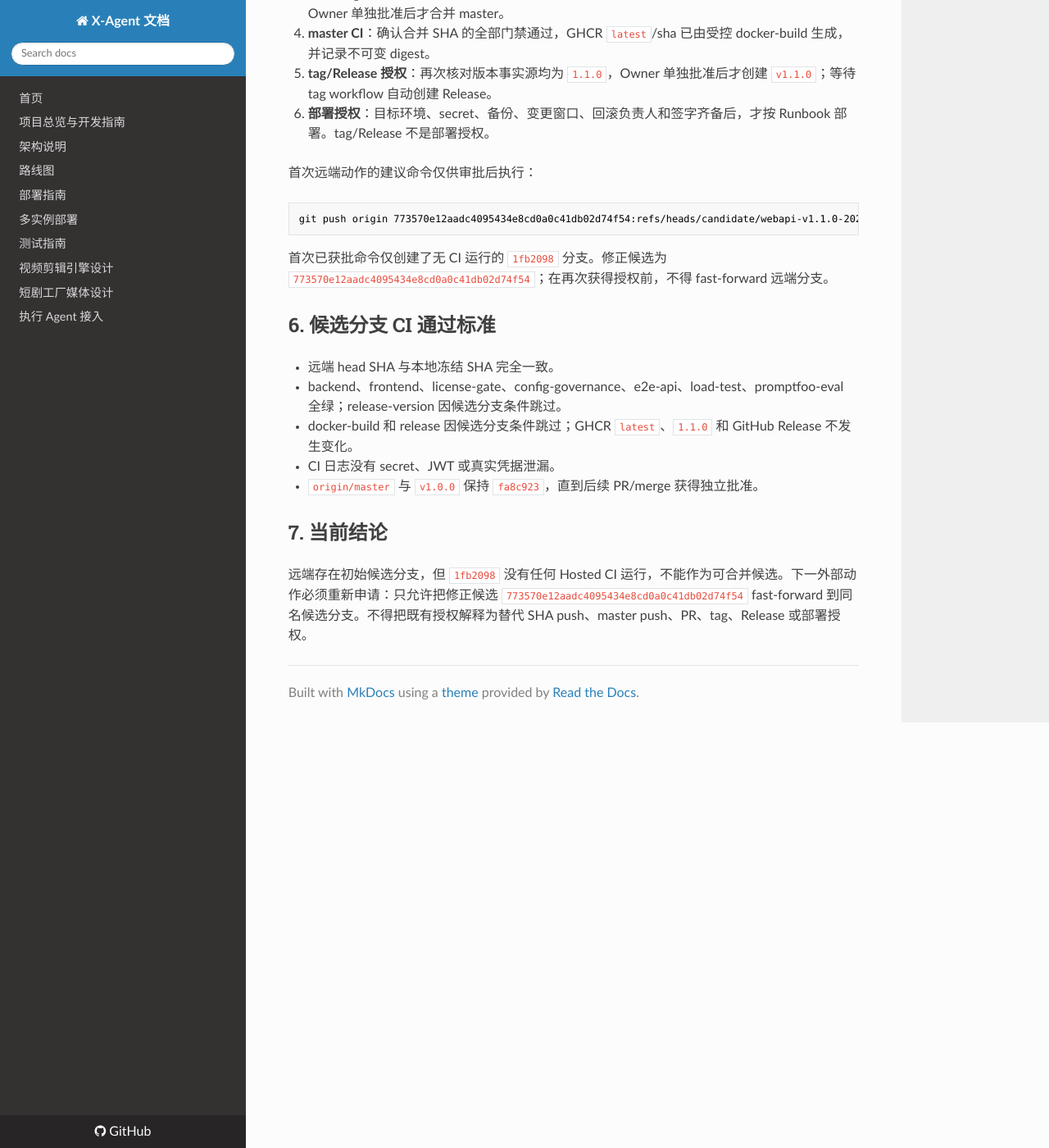
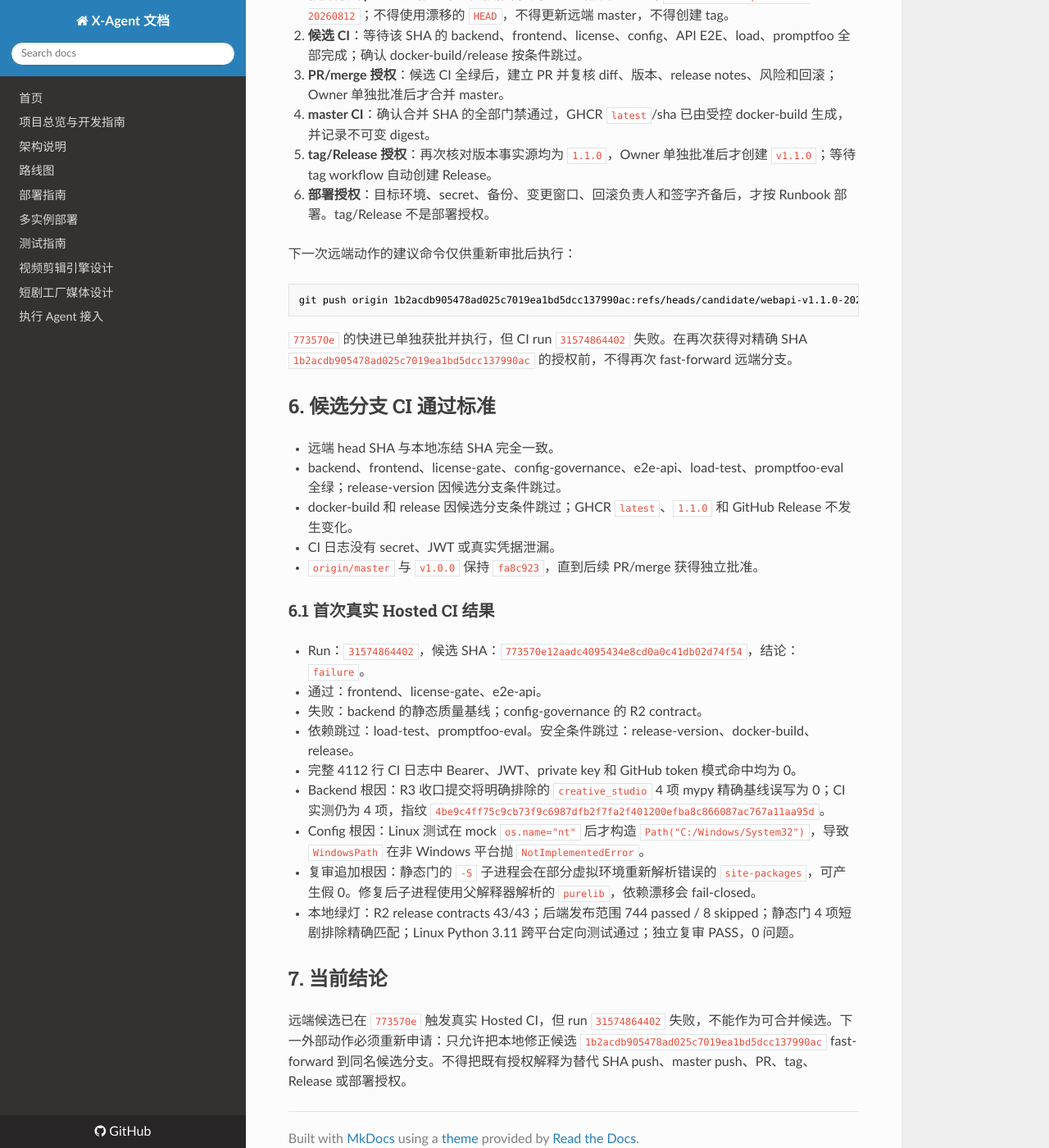
Before and after one commit to xiongpinji/xiongbao, an MkDocs documentation site: the page built from docs/coordination/reports/WEB_API_R3_RELEASE_CANDIDATE_PREFLIGHT.md, in a window 1280 px wide and 1400 px high, scrolled down 1969 px. Shown: the whole window at 82% size. Built offline with MkDocs 1.6.1, drawn with Linux system fonts in a browser that asks for light colours; nearby versions of some CDN libraries; some of the changed text lies outside the part shown.

Commit message:
docs(发布): 记录候选 CI 门禁修复

````diff
--- a/docs/coordination/reports/WEB_API_R3_RELEASE_CANDIDATE_PREFLIGHT.md
+++ b/docs/coordination/reports/WEB_API_R3_RELEASE_CANDIDATE_PREFLIGHT.md
@@ -7,10 +7,11 @@
 
 - 本地准备基线：`43b395177a0a2cd4f682417a40e449638d7ec8b9`，`master` 相对 `origin/master` ahead 116。
 - 首次候选提交 `1fb2098f0729909701f686b76ffe97c9b3409d13` 已创建远端分支，但因旧 workflow 的 branch allowlist 排除 `candidate/**`，GitHub API 精确返回该 SHA 的 workflow runs 为 0。该提交已被后续修正候选取代，不得进入 PR、master 或 tag。
-- 修正候选提交：`773570e12aadc4095434e8cd0a0c41db02d74f54`。该提交加入 `candidate/**` push 触发合同，并保留候选分支不执行版本发布、镜像推送和 Release 的安全条件。
+- 第二候选提交 `773570e12aadc4095434e8cd0a0c41db02d74f54` 加入 `candidate/**` push 触发合同，并保留候选分支不执行版本发布、镜像推送和 Release 的安全条件。获批快进后已触发 Hosted CI run `31574864402`，但未全绿，不可合并。
+- 当前本地修正候选：`1b2acdb905478ad025c7019ea1bd5dcc137990ac`。该提交仅修复 Hosted CI 暴露的两个门禁根因及一个复审发现的虚拟环境依赖目录漂移；未改短剧产品代码或扩大发布范围。
 - 远端 `origin/master`：`fa8c923c21534c53782d832aa5727735f1aafabd`。
 - `v1.0.0` 的 peeled commit 同为 `fa8c923c21534c53782d832aa5727735f1aafabd`；标签和历史 Release 不得移动或复用。
-- 当前本地 116 个提交没有 Hosted CI 证据；远端最近一次 master CI 只覆盖 `fa8c923`。
+- Hosted CI 已覆盖到 `773570e`，但结论为 failure；新修正提交 `1b2acdb` 仍只有本地验证，尚无 Hosted CI 证据。远端 master 仍停留在 `fa8c923`。
 - API、Web、README 和 Web lockfile 已统一准备为 `1.1.0`；标签一致性仍由 `scripts/verify_release_versions.py` 强制。
 
 ## 2. 版本判断
@@ -56,13 +57,13 @@
 5. **tag/Release 授权**：再次核对版本事实源均为 `1.1.0`，Owner 单独批准后才创建 `v1.1.0`；等待 tag workflow 自动创建 Release。
 6. **部署授权**：目标环境、secret、备份、变更窗口、回滚负责人和签字齐备后，才按 Runbook 部署。tag/Release 不是部署授权。
 
-首次远端动作的建议命令仅供审批后执行：
+下一次远端动作的建议命令仅供重新审批后执行：
 
 ```powershell
-git push origin 773570e12aadc4095434e8cd0a0c41db02d74f54:refs/heads/candidate/webapi-v1.1.0-20260812
+git push origin 1b2acdb905478ad025c7019ea1bd5dcc137990ac:refs/heads/candidate/webapi-v1.1.0-20260812
 ```
 
-首次已获批命令仅创建了无 CI 运行的 `1fb2098` 分支。修正候选为 `773570e12aadc4095434e8cd0a0c41db02d74f54`；在再次获得授权前，不得 fast-forward 远端分支。
+`773570e` 的快进已单独获批并执行，但 CI run `31574864402` 失败。在再次获得对精确 SHA `1b2acdb905478ad025c7019ea1bd5dcc137990ac` 的授权前，不得再次 fast-forward 远端分支。
 
 ## 6. 候选分支 CI 通过标准
 
@@ -72,6 +73,18 @@ git push origin 773570e12aadc4095434e8cd0a0c41db02d74f54:refs/heads/candidate/we
 - CI 日志没有 secret、JWT 或真实凭据泄漏。
 - `origin/master` 与 `v1.0.0` 保持 `fa8c923`，直到后续 PR/merge 获得独立批准。
 
+### 6.1 首次真实 Hosted CI 结果
+
+- Run：`31574864402`，候选 SHA：`773570e12aadc4095434e8cd0a0c41db02d74f54`，结论：`failure`。
+- 通过：frontend、license-gate、e2e-api。
+- 失败：backend 的静态质量基线；config-governance 的 R2 contract。
+- 依赖跳过：load-test、promptfoo-eval。安全条件跳过：release-version、docker-build、release。
+- 完整 4112 行 CI 日志中 Bearer、JWT、private key 和 GitHub token 模式命中均为 0。
+- Backend 根因：R3 收口提交将明确排除的 `creative_studio` 4 项 mypy 精确基线误写为 0；CI 实测仍为 4 项，指纹 `4be9c4ff75c9cb73f9c6987dfb2f7fa2f401200efba8c866087ac767a11aa95d`。
+- Config 根因：Linux 测试在 mock `os.name="nt"` 后才构造 `Path("C:/Windows/System32")`，导致 `WindowsPath` 在非 Windows 平台抛 `NotImplementedError`。
+- 复审追加根因：静态门的 `-S` 子进程会在部分虚拟环境重新解析错误的 `site-packages`，可产生假 0。修复后子进程使用父解释器解析的 `purelib`，依赖漂移会 fail-closed。
+- 本地绿灯：R2 release contracts 43/43；后端发布范围 744 passed / 8 skipped；静态门 4 项短剧排除精确匹配；Linux Python 3.11 跨平台定向测试通过；独立复审 PASS，0 问题。
+
 ## 7. 当前结论
 
-远端存在初始候选分支，但 `1fb2098` 没有任何 Hosted CI 运行，不能作为可合并候选。下一外部动作必须重新申请：只允许把修正候选 `773570e12aadc4095434e8cd0a0c41db02d74f54` fast-forward 到同名候选分支。不得把既有授权解释为替代 SHA push、master push、PR、tag、Release 或部署授权。
+远端候选已在 `773570e` 触发真实 Hosted CI，但 run `31574864402` 失败，不能作为可合并候选。下一外部动作必须重新申请：只允许把本地修正候选 `1b2acdb905478ad025c7019ea1bd5dcc137990ac` fast-forward 到同名候选分支。不得把既有授权解释为替代 SHA push、master push、PR、tag、Release 或部署授权。
````
Also changed, not shown: docs/coordination/WEB_API_RELEASE_TASK_BOARD.md (+2 -2 lines).
